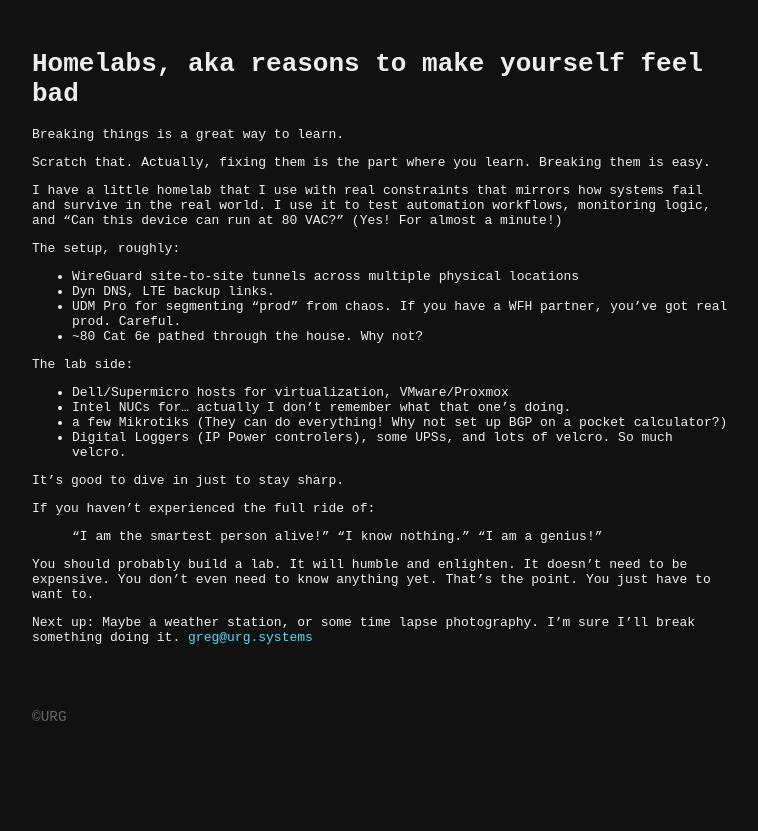
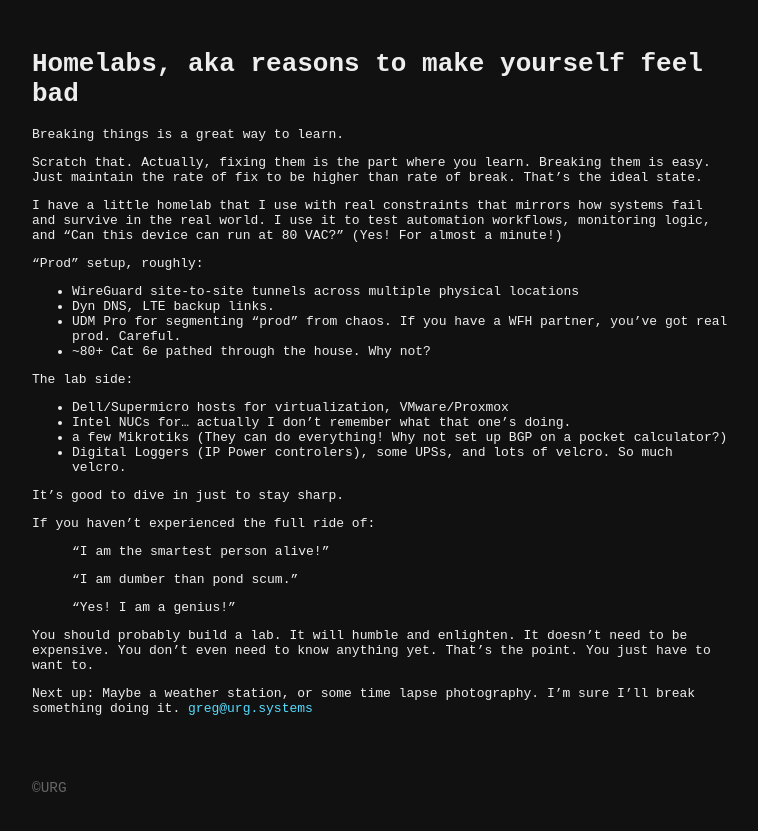
Before and after one commit to urgdog/urg.systems, a Jekyll site: the page built from projects/homelab-intro.md, in a window 1280 px wide. Shown: the top 831 px of the page, without its empty margins (258-1016 px from the left). Built offline with Jekyll 4.4.1, drawn with Linux system fonts in a browser that asks for light colours.

Commit message:
more writings

```diff
--- a/projects/homelab-intro.md
+++ b/projects/homelab-intro.md
@@ -9,17 +9,18 @@ layout: default
 Breaking things is a great way to learn.
 
 Scratch that. Actually, fixing them is the part where you learn. Breaking them is easy.
+Just maintain the rate of fix to be higher than rate of break. That's the ideal state.
 
 I have a little homelab that I use with real constraints that mirrors how systems fail
 and survive in the real world. I use it to test automation workflows, monitoring logic,
 and "Can this device can run at 80 VAC?" (Yes! For almost a minute!)
 
-The setup, roughly:
+"Prod" setup, roughly:
 
 - WireGuard site-to-site tunnels across multiple physical locations
 - Dyn DNS, LTE backup links.
 - UDM Pro for segmenting "prod" from chaos. If you have a WFH partner, you've got real prod. Careful.
-- ~80 Cat 6e pathed through the house. Why not?
+- ~80+ Cat 6e pathed through the house. Why not?
 
 The lab side:
 
@@ -32,8 +33,10 @@ It's good to dive in just to stay sharp.
 
 If you haven't experienced the full ride of:
 > "I am the smartest person alive!"
-> "I know nothing."
-> "I am a genius!"
+
+> "I am dumber than pond scum."
+
+> "Yes! I am a genius!"
 
 You should probably build a lab. It will humble and enlighten. It doesn't need to be expensive.
 You don't even need to know anything yet. That's the point. You just have to want to.
```
Also changed, not shown: index.md (+1 -1 lines), notes/elf-is-neat.md (added, +60 -0 lines), notes/index.md (+1 -1 lines).
